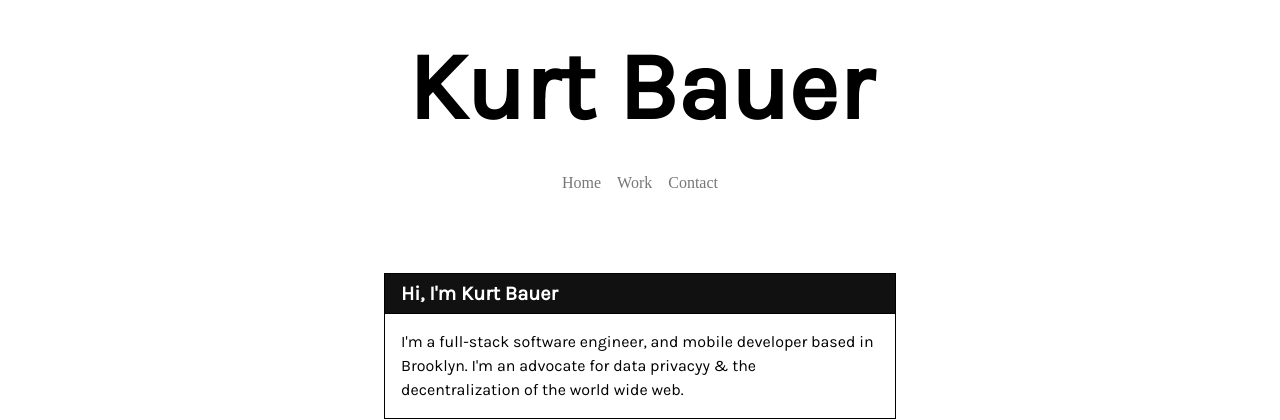
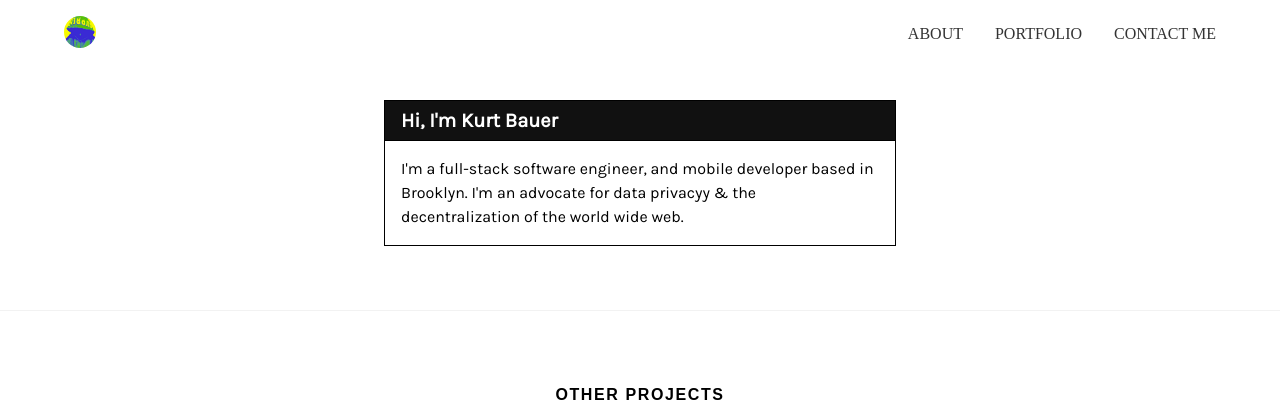
Before and after one commit to krtb/KurtBauer, a Gatsby site: page / in a window 1280 px wide. Shown: the top 420 px of the page. Built offline with nearby package versions, Linux system fonts and the light colour scheme; Gatsby itself is replaced by a stand-in of ours.

Commit message:
added logo image, and new nav component

```diff
--- a/src/homepage/components/first.js
+++ b/src/homepage/components/first.js
@@ -4,13 +4,14 @@ export default class first extends Component {
   render() {
     return (
         <main>
-            <nav class="pa3 pa4-ns">
-                <a class="sans-serif link dim black b f1 f-headline-ns tc db mb3 mb4-ns" href="#" title="Home">Kurt Bauer</a>
-                <div class="tc pb3">
-                    <a class="link dim gray f6 f5-ns dib mr3" href="#" title="Home">Home</a>
-                    {/* <a class="link dim gray f6 f5-ns dib mr3" href="#" title="About">About</a> */}
-                    <a class="link dim gray f6 f5-ns dib mr3" href="#" title="Store">Work</a>
-                    <a class="link dim gray f6 f5-ns dib" href="#" title="Contact">Contact</a>
+            <nav class="dt w-100 border-box pa3 ph5-ns">
+              <a class="dtc v-mid mid-gray link dim w-25" href="#" title="Home">
+                <img src={require('../../images/nodoubt.jpg')} class="dib w2 h2 br-100" alt="Site Name"/>
+              </a>
+                <div class="dtc v-mid w-75 tr">
+                  <a class="link dim dark-gray f6 f5-ns dib mr3 mr4-ns" href="#" title="About">ABOUT</a>
+                  <a class="link dim dark-gray f6 f5-ns dib mr3 mr4-ns" href="#" title="Store">PORTFOLIO</a>
+                  <a class="link dim dark-gray f6 f5-ns dib" href="#" title="Contact">CONTACT ME</a>
                 </div>
             </nav>
             <article class="center mw5 mw6-ns hidden ba mv4">
```
Also changed, not shown: src/images/nodoubt.jpg (added).
